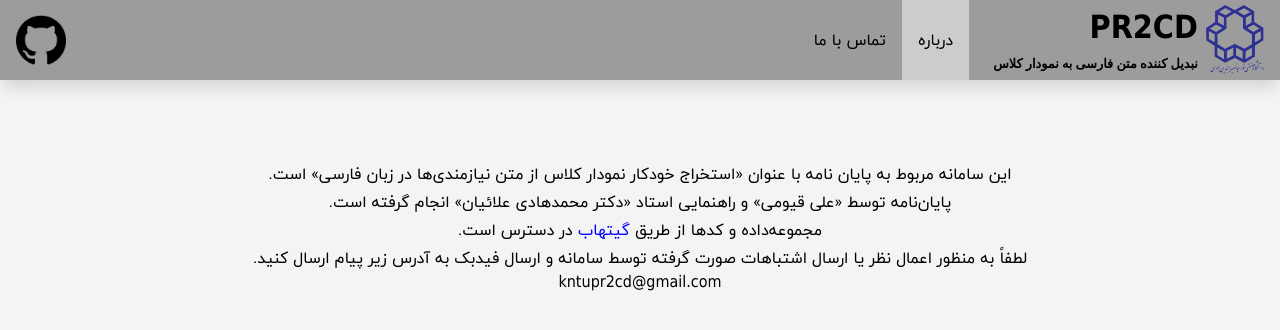
After one commit to aliqb/PR2CD, a Django app: page /about in a window 1280 px wide. The commit adds this page. Shown: the top 330 px of the page. Run offline with Django 4.2, Linux system fonts and the light colour scheme; some libraries are stand-ins or nearby versions; some web fonts are replaced.

Commit message:
about page

```diff
--- /dev/null
+++ b/PR2CD_UI/UI/templates/UI/about.html
@@ -0,0 +1,22 @@
+{% extends "base.html" %}
+
+{% block content %}
+<div class="about-container">
+    <p>
+        این سامانه مربوط به پایان نامه با عنوان «استخراج خودکار نمودار کلاس از متن نیازمندی‌ها در زبان فارسی» است.
+
+    </p>
+    <p>
+        پایان‌نامه توسط «علی قیومی» و راهنمایی استاد «دکتر محمد‌هادی علائیان» انجام گرفته است.
+    </p>
+    <p>
+        مجموعه‌داده و کدها از طریق
+        <a class="color-link" href="https://github.com/aliqb/PR2CD" target="_blank">گیتهاب</a>
+        در دسترس است.
+    </p>
+    <p>
+        لطفاً به منظور  اعمال نظر یا ارسال اشتباهات صورت گرفته توسط سامانه و ارسال فیدبک به آدرس زیر پیام ارسال کنید.
+    </p>
+    <a class="english">kntupr2cd@gmail.com</a>
+</div>
+{% endblock %}
--- a/PR2CD_UI/UI/urls.py
+++ b/PR2CD_UI/UI/urls.py
@@ -9,6 +9,7 @@ urlpatterns = [
     path('submit', views.submit_req, name="submit"),
     path('result', views.result_view, name="result"),
     path('evluation', views.evaluation_view, name="evaluation"),
-    path('diagram',views.diagram, name="diagram")
+    path('diagram',views.diagram, name="diagram"),
+    path('about',views.about, name="about")
 
 ]
--- a/PR2CD_UI/UI/views.py
+++ b/PR2CD_UI/UI/views.py
@@ -107,3 +107,7 @@ def diagram(request):
     return render(request, 'UI/diagram.html',
                   {'result': result_json, 'req': requirement_json, 'req_text': requirement['text'],
                    'warning_nodes': warning_nodes_addresses,'mermaid':request.session.get('mermaid')})
+
+
+def about(request):
+    return render(request, 'UI/about.html')
--- a/PR2CD_UI/static/styles/index.css
+++ b/PR2CD_UI/static/styles/index.css
@@ -16,6 +16,15 @@ body {
 
 a {
     text-decoration: none;
+    color: inherit;
+}
+
+.color-link {
+    color: blue;
+}
+
+.english {
+    font-family: Tahoma;
 }
 
 ul {
@@ -44,18 +53,18 @@ input {
     z-index: 2;
 }
 
-.logo-container{
+.logo-container {
     height: 70px;
     margin-left: 0.5rem;
     display: block;
 }
 
-.logo-container img{
+.logo-container img {
     width: 100%;
     height: 100%;
 }
 
-.titles-container{
+.titles-container {
     display: flex;
     flex-direction: column;
     justify-content: space-between;
@@ -64,7 +73,7 @@ input {
     color: inherit;
 }
 
-.title{
+.title {
     font-family: Tahoma !important;
 }
 
@@ -98,13 +107,17 @@ input {
 
 }
 
-.github-container{
+.header-link.active {
+    background-color: #ccc;
+}
+
+.github-container {
     margin-right: auto;
     width: 50px;
     height: 50px;
 }
 
-.github-container img{
+.github-container img {
     width: 100%;
     height: 100%;
 }
@@ -343,12 +356,23 @@ input {
     background-color: #e5e56c;
 }
 
-.watermark{
+.watermark {
     width: 50px;
     position: absolute;
     left: 15px;
     bottom: 0px;
 }
+
+.about-container {
+    width: 100%;
+    margin-top: 5rem;
+    display: flex;
+    flex-direction: column;
+    justify-content: center;
+    align-items: center;
+    text-align: center;
+}
+
 
 @media screen and ( min-width: 1200px) {
     .diagram-container {
--- a/PR2CD_UI/templates/base.html
+++ b/PR2CD_UI/templates/base.html
@@ -14,18 +14,22 @@
 <div class="content">
     <header class="header">
         <a href="/" class="logo-container">
-            <img src="{% static 'images/kntu-logo-title.png' %}" />
+            <img src="{% static 'images/kntu-logo-title.png' %}"/>
         </a>
         <a href="/" class="titles-container">
             <h1 class="title">PR2CD</h1>
             <h2 class="subtitle">نبدیل کننده متن فارسی به نمودار کلاس</h2>
         </a>
         <ul class="header-links">
-            <li class="header-item"><a class="header-link">درباره</a></li>
-            <li class="header-item"><a class="header-link">تماس با ما</a></li>
+            <li class="header-item"><a href="about"
+                                       class="header-link {% if request.path == '/about' %}active{% endif %}">درباره</a>
+            </li>
+            <li class="header-item"><a href="conteact"
+                                       class="header-link {% if request.path == '/contact' %}active{% endif %}">تماس با
+                ما</a></li>
         </ul>
         <a class="github-container" href="https://github.com/aliqb/PR2CD" target="_blank">
-            <img src="{% static 'images/github-logo.png' %}" />
+            <img src="{% static 'images/github-logo.png' %}"/>
         </a>
     </header>
     {% block content %}
@@ -35,7 +39,7 @@
 </body>
 <script type="module" src="{% static 'pdfjs-dist/build/pdf.mjs' %}"></script>
 <script type="module" src="{% static 'pdfjs-dist/build/pdf.worker.mjs' %}"></script>
-<script  src="{% static 'mammoth/mammoth.browser.min.js' %}"></script>
+<script src="{% static 'mammoth/mammoth.browser.min.js' %}"></script>
 
 
 </html>
```
